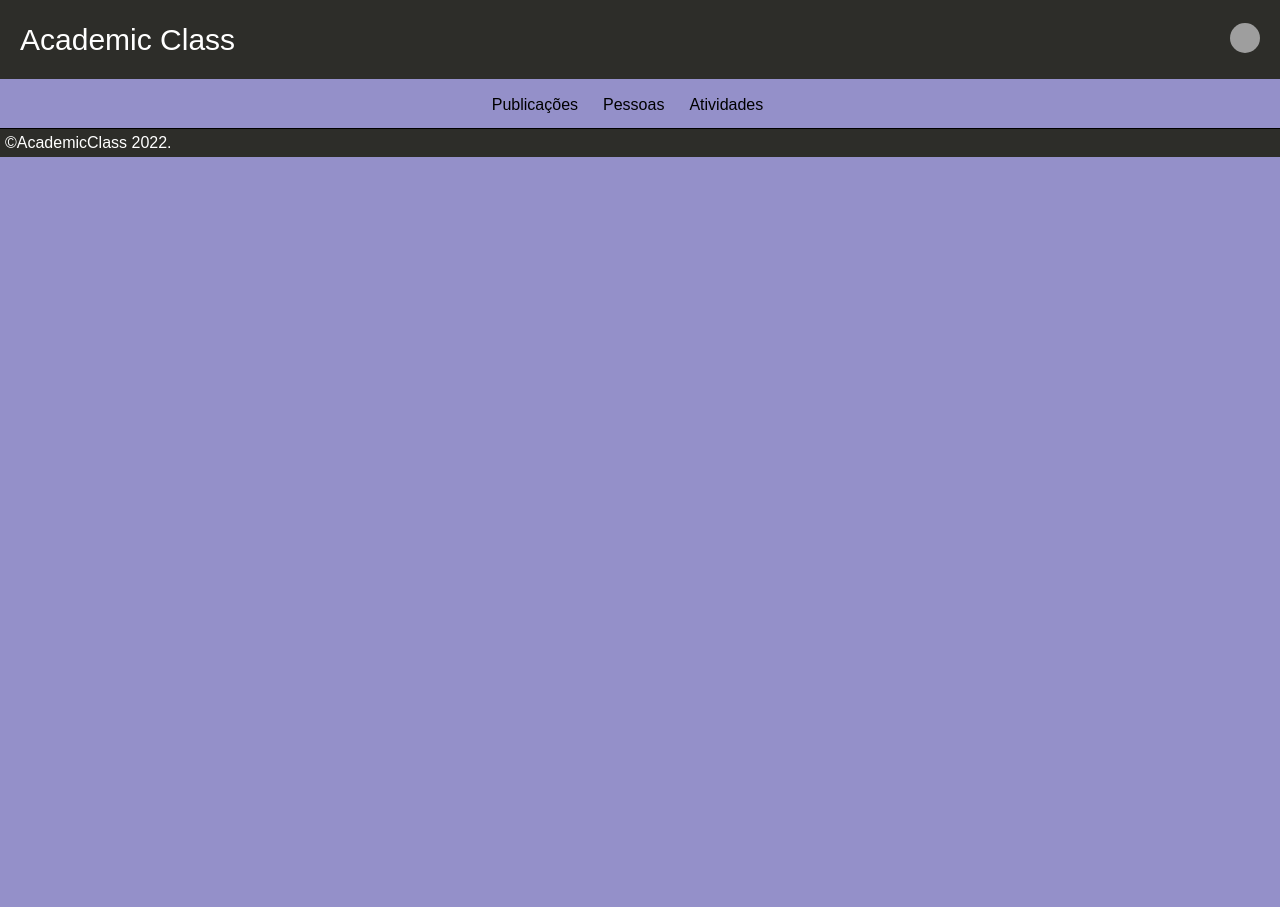
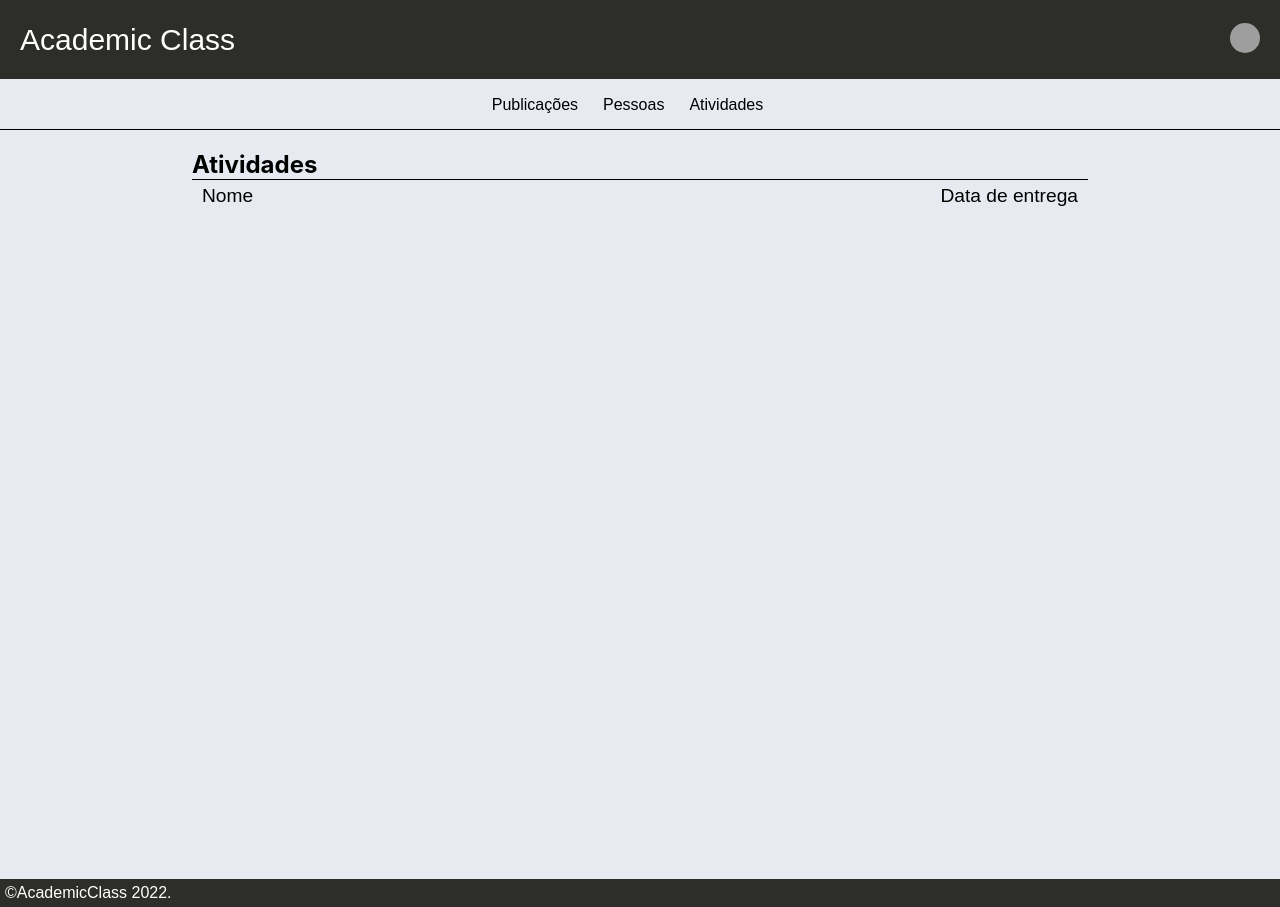
Before and after one commit to Pedro-Baruch/Academic-Class, a React (Create React App) app in the folder academic/: page /home/atividade in a window 1280 px wide. Before the commit the page ends 800 px from the top, so only its background shows below. Built offline with nearby package versions, Linux system fonts and the light colour scheme; grey boxes are pictures that could not be loaded.

Commit message:
inserindo html de atividades

```diff
--- a/academic/src/pages/Atividades.js
+++ b/academic/src/pages/Atividades.js
@@ -4,12 +4,19 @@ export function Atividades(){
 
 
     return(
-        <div>
+        <div className='atividades-turma'>
             <nav class="main-nav">
                 <a href="http://localhost:3000/home/post">Publicações</a>
                 <a href="http://localhost:3000/home/pessoas">Pessoas</a>
                 <a href="http://localhost:3000/home/atividade">Atividades</a>
             </nav>
+            <div className='atividades'>
+                <h2 className='atividades-titulo'>Atividades</h2>
+                <ul className='atividades-objeto'>
+                    <li>Nome</li>
+                    <li>Data de entrega</li>
+                </ul>
+            </div>
         </div>
     )
 }
--- a/academic/src/pages/RegistroStyle.css
+++ b/academic/src/pages/RegistroStyle.css
@@ -429,6 +429,39 @@ li {
   padding-top: 15px;
 }
 
+/* Pagina de atividades */
+
+.atividades-turma{
+  display: flex;
+  flex-direction: column;
+  flex-basis: 100%;
+  background-color: #e7eaf1;
+  min-height: 100vh;
+}
+
+.atividades{
+  display: flex;
+  flex-basis: 80%;
+  flex-direction: column;
+  margin-left: 15%;
+  margin-right: 15%;
+}
+
+.atividades-titulo{
+  border-bottom: solid 1px black;
+  margin-top: 20px;
+}
+
+.atividades-objeto{
+  display: flex;
+  flex-direction: row;
+  font-size: 120%;
+  justify-content:space-between;
+  margin-left: 10px;
+  margin-right: 10px;
+  margin-top: 05px;
+}
+
 /*rodape*/
 .rodape{
   display: flex;
@@ -446,6 +479,7 @@ li {
 body{
   background-color: #9490C9;
 }
+
 .registro-turma{
   display: flex;
   flex-direction: row;
@@ -455,9 +489,6 @@ body{
   padding: 0px 100px 500px 15px;
   justify-content: center;
   font-size: calc(10px + 2vmin);
-
-
-
 }
 
 
```
